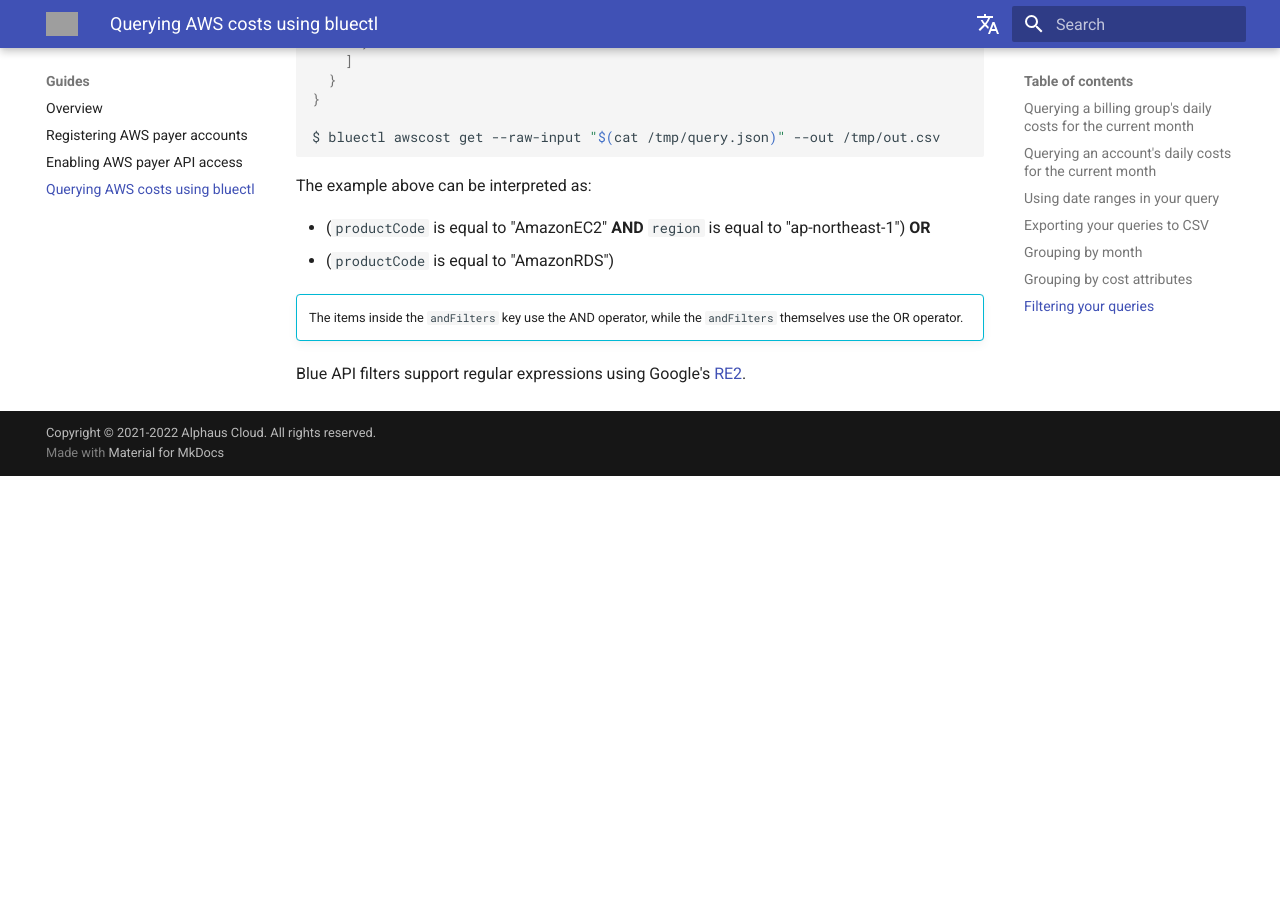
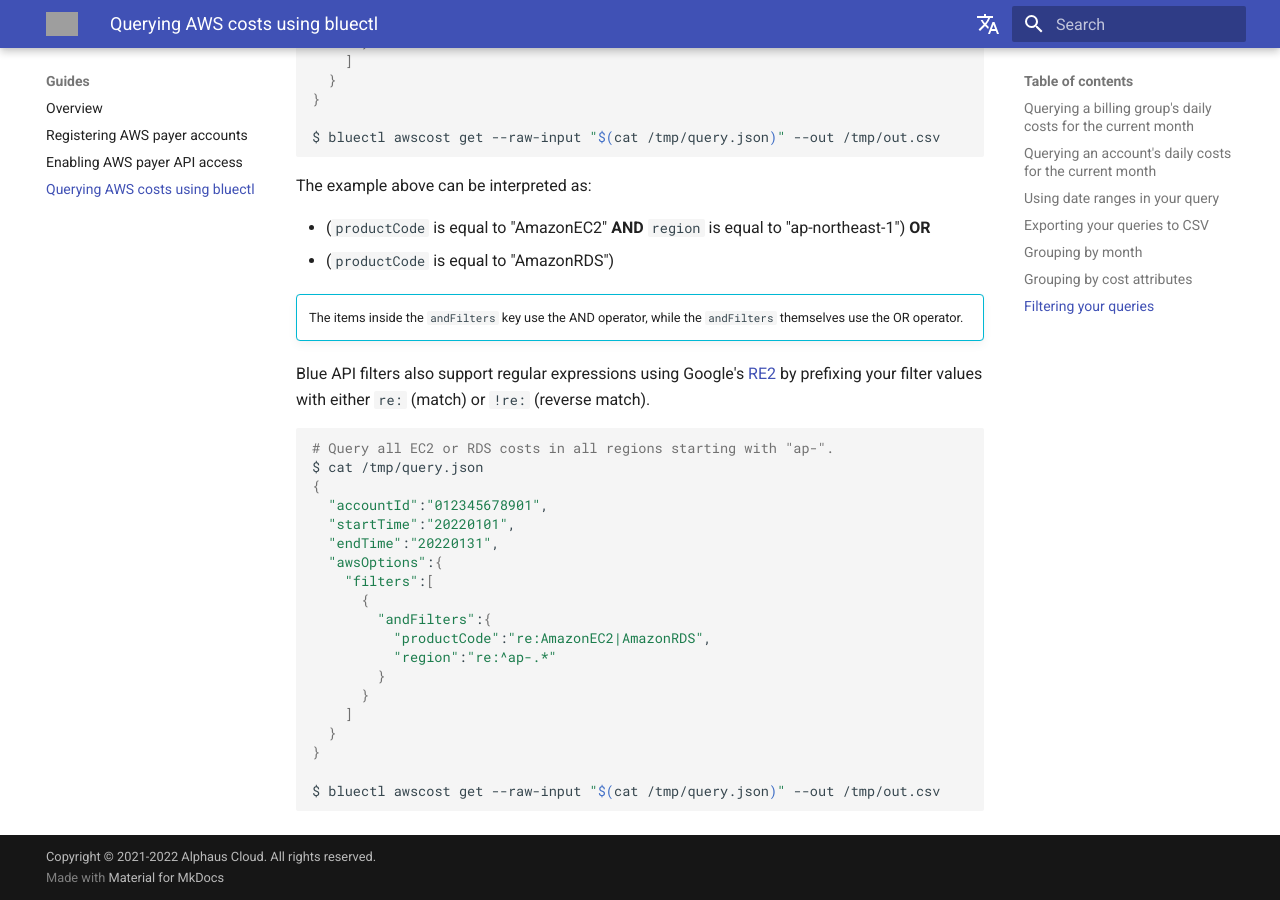
Before and after one commit to alphauslabs/tmpdocs, an MkDocs documentation site: the page built from docs/guides/aws-query-costs.md, in a window 1280 px wide and 900 px high, scrolled down 3152 px. Built offline with MkDocs 1.6.1 and Material for MkDocs 9.7.7, drawn with Linux system fonts in a browser that asks for light colours; comment, search, counter and statistics services are not loaded; before the commit the page ends 3628 px from its top, so only the background shows below that; grey boxes are pictures that could not be loaded.

Commit message:
docs: query costs

````diff
--- a/docs/guides/aws-query-costs.md
+++ b/docs/guides/aws-query-costs.md
@@ -135,4 +135,26 @@ The example above can be interpreted as:
 !!! info ""
     The items inside the `andFilters` key use the AND operator, while the `andFilters` themselves use the OR operator.
 
-Blue API filters support regular expressions using Google's [RE2](https://github.com/google/re2/wiki/Syntax).
+Blue API filters also support regular expressions using Google's [RE2](https://github.com/google/re2/wiki/Syntax) by prefixing your filter values with either `re:` (match) or `!re:` (reverse match).
+
+```sh
+# Query all EC2 or RDS costs in all regions starting with "ap-".
+$ cat /tmp/query.json
+{
+  "accountId":"012345678901",
+  "startTime":"20220101",
+  "endTime":"20220131",
+  "awsOptions":{
+    "filters":[
+      {
+        "andFilters":{
+          "productCode":"re:AmazonEC2|AmazonRDS",
+          "region":"re:^ap-.*"
+        }
+      }
+    ]
+  }
+}
+
+$ bluectl awscost get --raw-input "$(cat /tmp/query.json)" --out /tmp/out.csv
+```
````
